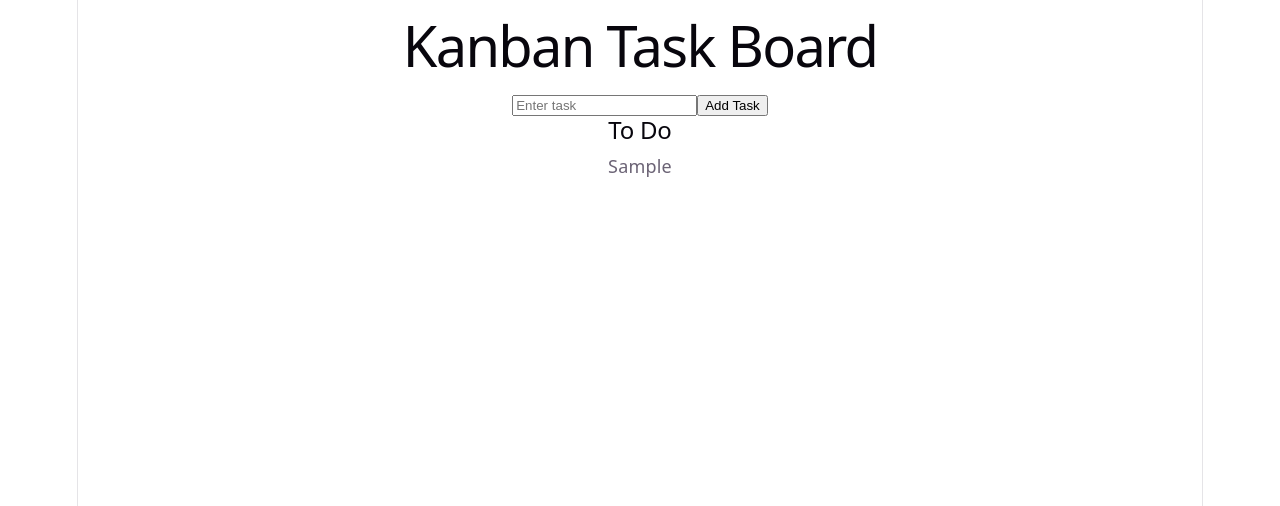
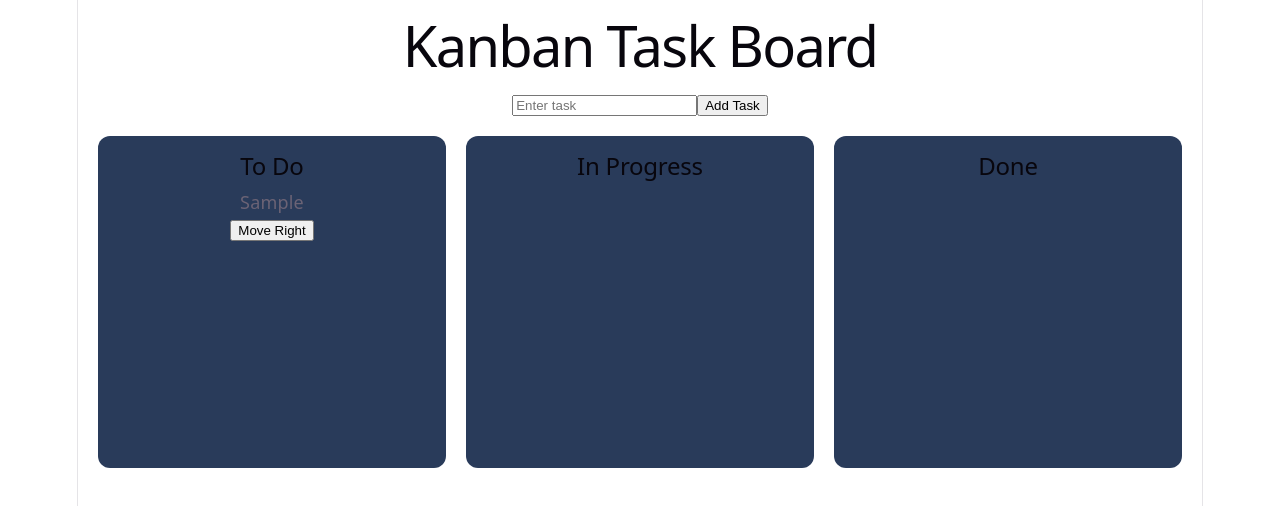
Before and after one commit to Aryan214G/prodesk-kanban-task-board, a React (Vite) app in the folder kanban-task-board/: page / in a window 1280 px wide. Both pictures are taken after typing "Sample" into the empty fields and a click on the button "Add Task". Shown: the top 506 px of the page. Built offline with nearby package versions, Linux system fonts and the light colour scheme.

Commit message:
Add styling for board and columns, and implement task movement functionality

```diff
--- a/kanban-task-board/src/App.css
+++ b/kanban-task-board/src/App.css
@@ -0,0 +1,13 @@
+.board {
+    display: flex;
+    gap: 20px;
+    padding: 20px;
+}
+
+.column {
+    flex: 1;
+    background: rgb(41, 59, 90);
+    border-radius: 12px;
+    padding: 16px;
+    min-height: 300px;
+}
--- a/kanban-task-board/src/App.jsx
+++ b/kanban-task-board/src/App.jsx
@@ -1,6 +1,7 @@
 import AddTaskForm from "./components/AddTaskForm";
 import { useState } from "react";
 import Column from "./components/Column";
+import "./App.css";
 
 function App() {
 
@@ -8,6 +9,29 @@ function App() {
     const todoTasks = tasks.filter(
       task => task.status === "todo"
     );
+    const inProgressTasks = tasks.filter(
+      task => task.status === "inprogress"
+      );
+
+    const doneTasks =
+    tasks.filter(
+        task => task.status === "done"
+    );
+
+    function moveTask(id, newStatus) {
+
+      setTasks(
+        tasks.map(task =>
+          task.id === id
+          ? {
+            ...task,
+            status: newStatus
+          }
+          : task
+        )
+      )
+
+    }
 
     return (
         <div>
@@ -19,10 +43,27 @@ function App() {
               setTasks={setTasks}
             />
 
-            <Column
-            title="To Do"
-            tasks={todoTasks}
-            />
+            <div className="board">
+
+
+                        <Column
+                        title="To Do"
+                        tasks={todoTasks}
+                        moveTask={moveTask}
+                        />
+
+                        <Column
+                        title="In Progress"
+                        tasks = {inProgressTasks}
+                        moveTask={moveTask}
+                        />
+
+                        <Column
+                        title= "Done"
+                        tasks={doneTasks}
+                        moveTask={moveTask}
+                        />
+            </div>
 
         </div>
     );
--- a/kanban-task-board/src/components/Column.jsx
+++ b/kanban-task-board/src/components/Column.jsx
@@ -1,16 +1,31 @@
-function Column({title, tasks}) {
+function Column({title, tasks, moveTask}) {
 
     return(
-        <div>
+        <div className="column">
 
             <h2>{title}</h2>
 
             {
                 tasks.map(task => (
 
-                    <p key={task.id}>
-                        {task.text}
-                    </p>
+                    <div
+                    key={task.id}
+                    className="task-card"
+                    >
+                        <p>{task.text}</p>
+
+                        <button
+                        onClick={() =>
+                            moveTask(
+                                task.id,
+                                "inprogress"
+                            )
+                        }>
+                            Move Right
+
+                        </button>
+
+                    </div>
                 ))
             }
         </div>
```
Also changed, not shown: 1 other file (tests, documents, lock files or other folders).
